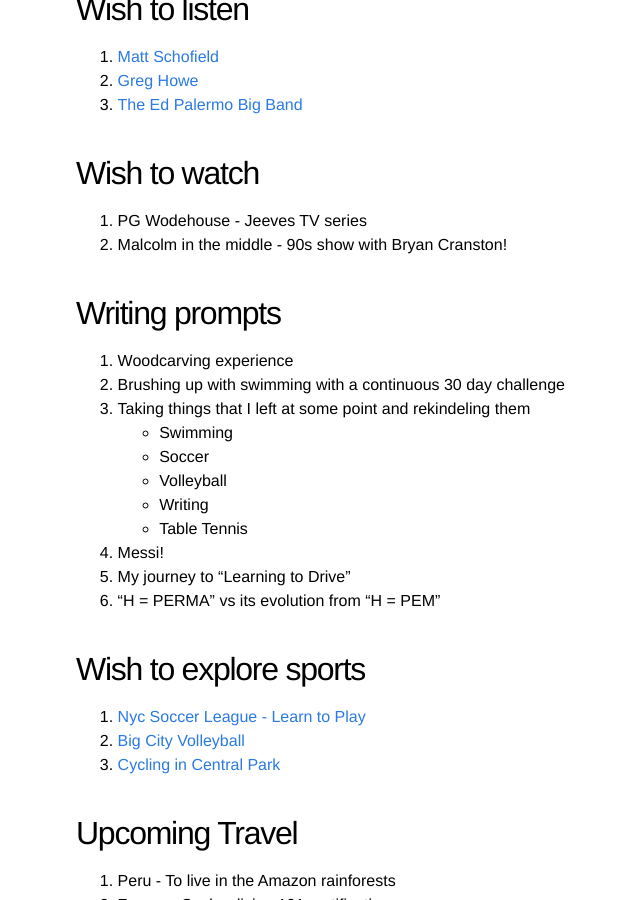
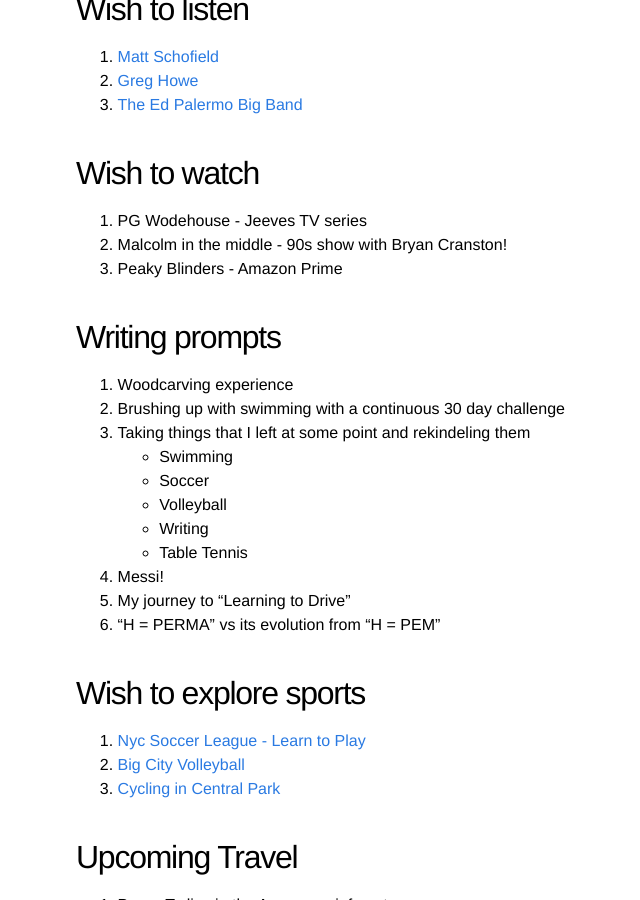
Before and after one commit to kislayabhi/kislayabhi.github.io, a Jekyll site: the page built from _posts/2024-7-23-My-personal-playlist.md, in a window 1280 px wide and 900 px high, scrolled down 2912 px. Shown: the whole window, without its empty margins (164-804 px from the left). Built offline with Jekyll 4.4.1, drawn with Linux system fonts in a browser that asks for light colours; comment, search, counter and statistics services are not loaded.

Commit message:
Update 2024-7-23-My-personal-playlist.md

```diff
--- a/_posts/2024-7-23-My-personal-playlist.md
+++ b/_posts/2024-7-23-My-personal-playlist.md
@@ -96,6 +96,7 @@ I only recently realized that there are certain things out there in the world th
 ## Wish to watch
 1. PG Wodehouse - Jeeves TV series
 2. Malcolm in the middle - 90s show with Bryan Cranston!
+3. Peaky Blinders - Amazon Prime
 
 ## Writing prompts
 1. Woodcarving experience
```
